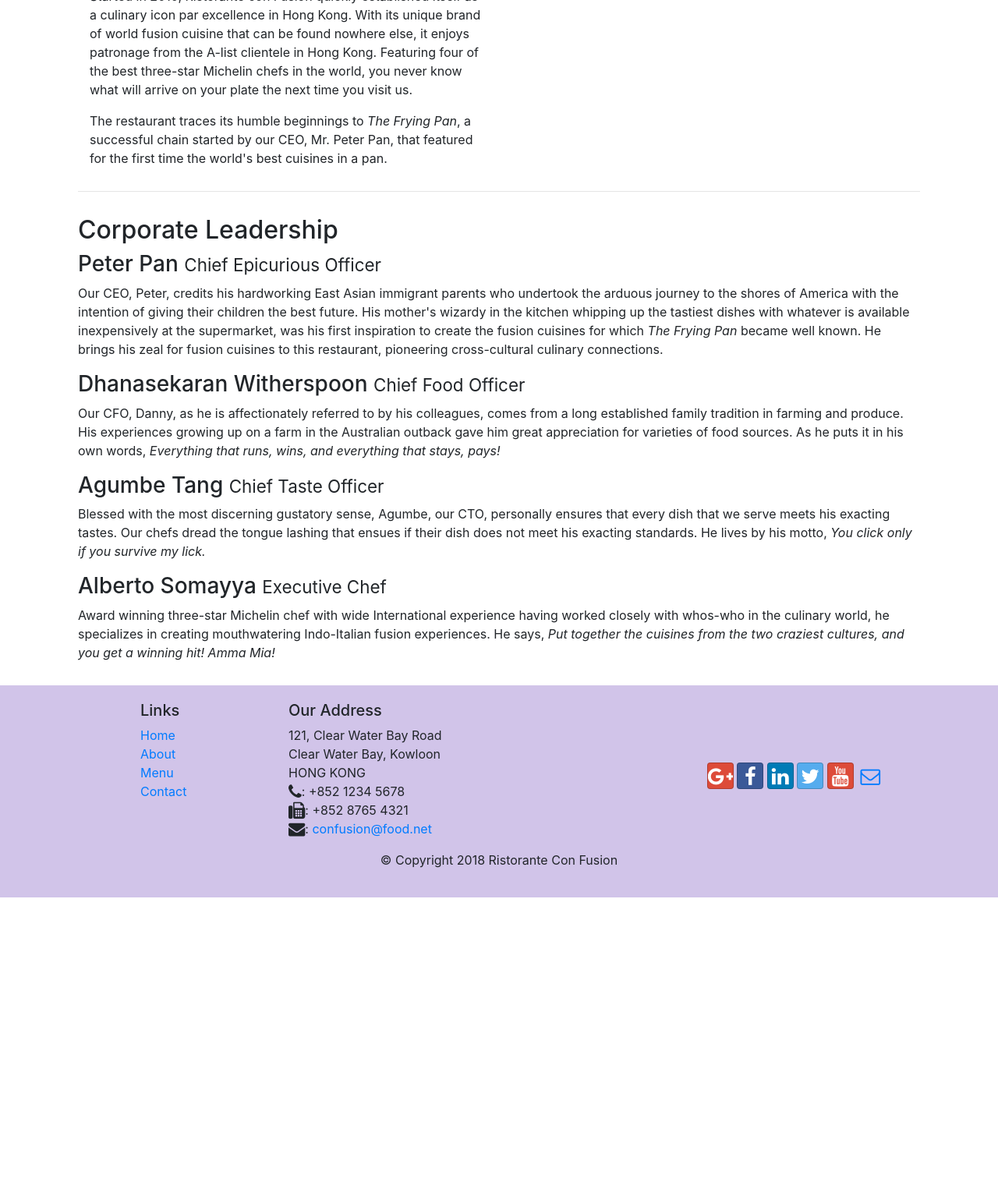
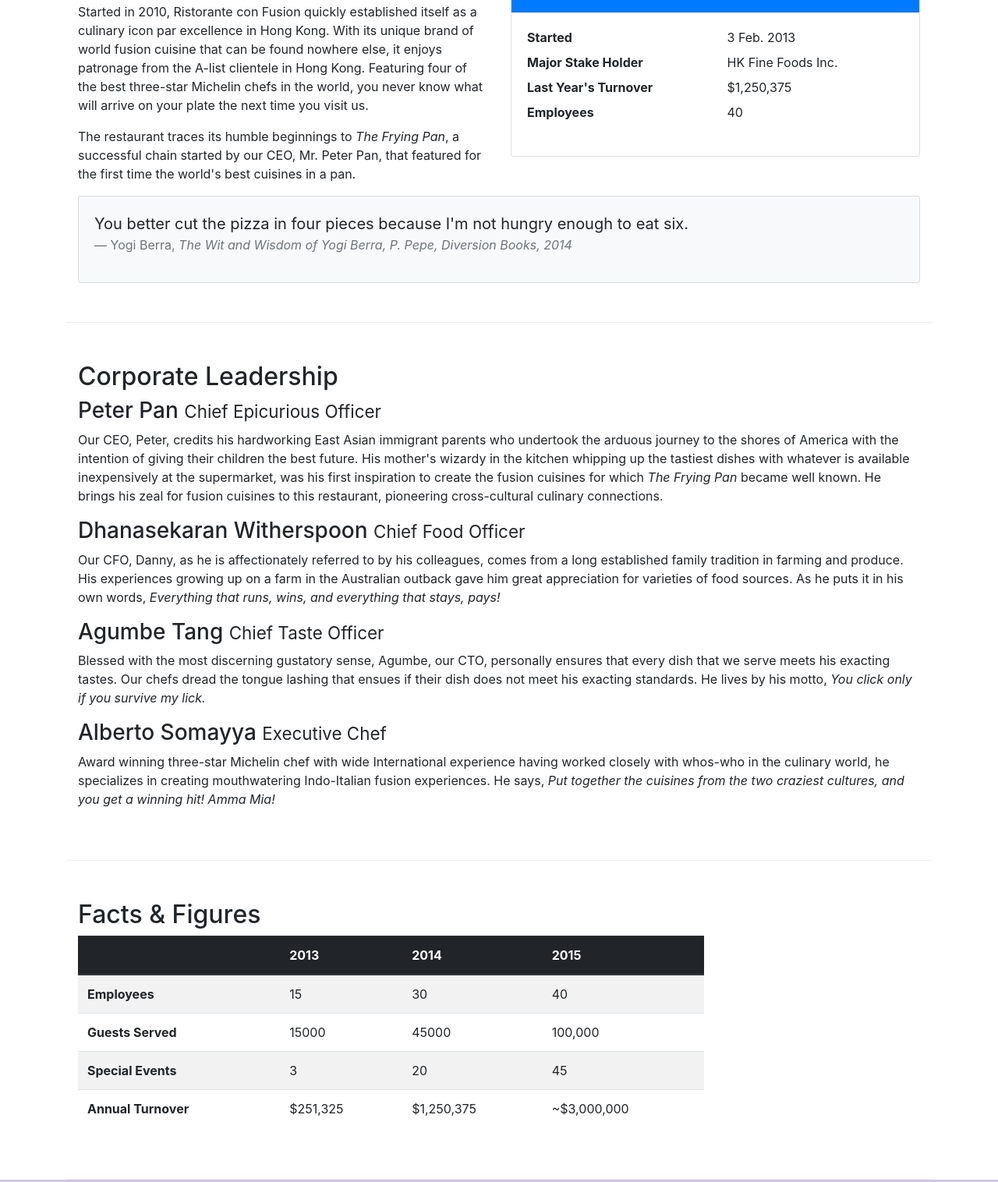
Before and after one commit to arpit081999/Confusion-Bootstrap, a website: page aboutus.html in a window 1280 px wide. Shown: the part 618-2134 px from the top of the page at 78% size. Before the commit the page ends 1769 px from the top, so only its background shows below. Drawn offline with nearby package versions, Linux system fonts and the light colour scheme.

Commit message:
Tables And Cards

```diff
--- a/aboutus.html
+++ b/aboutus.html
@@ -63,21 +63,50 @@
             </div>
         </div>
 
-        <div class="container">
-            <div class="row-header col-xl-6 ">
+        <div class="row row-content">
+            <div class="col-sm-6 ">
                 <h2>Our History</h2>
                 <p>Started in 2010, Ristorante con Fusion quickly established itself as a culinary icon par excellence in Hong Kong. With its unique brand of world fusion cuisine that can be found nowhere else, it enjoys patronage from the A-list clientele in Hong Kong.  Featuring four of the best three-star Michelin chefs in the world, you never know what will arrive on your plate the next time you visit us.</p>
                 <p>The restaurant traces its humble beginnings to <em>The Frying Pan</em>, a successful chain started by our CEO, Mr. Peter Pan, that featured for the first time the world's best cuisines in a pan.</p>
 
 			</div>
-			<hr>
-            <div>
+
+
+			  <div class="col-12 col-sm-6">
+                <div class="card">
+                    <h3 class="card-header bg-primary text-white">Facts At a Glance</h3>
+                    <div class="card-body">
+                        <dl class="row">
+                            <dt class="col-6">Started</dt>
+                            <dd class="col-6">3 Feb. 2013</dd>
+                            <dt class="col-6">Major Stake Holder</dt>
+                            <dd class="col-6">HK Fine Foods Inc.</dd>
+                            <dt class="col-6">Last Year's Turnover</dt>
+                            <dd class="col-6">$1,250,375</dd>
+                            <dt class="col-6">Employees</dt>
+                            <dd class="col-6">40</dd>
+                        </dl>
+                    </div>
+                </div>
+
+            </div>
+			 <div class="col-12">
+                <div class="card card-body bg-light">
+                    <blockquote class="blockquote">
+                        <p class="mb-0">You better cut the pizza in four pieces because
+                            I'm not hungry enough to eat six.</p>
+                        <footer class="blockquote-footer">Yogi Berra,
+                            <cite title="Source Title">The Wit and Wisdom of Yogi Berra,
+                            P. Pepe, Diversion Books, 2014</cite>
+                        </footer>
+                    </blockquote>
+                </div>
             </div>
         </div>
 
 
-        <div class="container">
-            <div class="row-header ">
+        <div class="row row-content">
+            <div class="col-12">
                 <h2>Corporate Leadership</h2>
                 <h3>Peter Pan <small>Chief Epicurious Officer</small></h3>
                 <p class=" d-none d-sm-block">Our CEO, Peter, credits his hardworking East Asian immigrant parents who undertook the arduous journey to the shores of America with the intention of giving their children the best future. His mother's wizardy in the kitchen whipping up the tastiest dishes with whatever is available inexpensively at the supermarket, was his first inspiration to create the fusion cuisines for which <em>The Frying Pan</em> became well known. He brings his zeal for fusion cuisines to this restaurant, pioneering cross-cultural culinary connections.</p>
@@ -89,7 +118,50 @@
                 <p class=" d-none d-sm-block">Award winning three-star Michelin chef with wide International experience having worked closely with whos-who in the culinary world, he specializes in creating mouthwatering Indo-Italian fusion experiences. He says, <em>Put together the cuisines from the two craziest cultures, and you get a winning hit! Amma Mia!</em></p>
             </div>
        </div>
-
+		<div class="row row-content">
+		<div class="col-12 col-sm-9">
+		<h2>Facts &amp; Figures</h2>
+		<div class="table-responsive">
+                    <table class="table table-striped">
+                        <thead class="thead-dark">
+                            <tr>
+                                <th>&nbsp;</th>
+                                <th>2013</th>
+                                <th>2014</th>
+                                <th>2015</th>
+                            </tr>
+                        </thead>
+                        <tbody>
+                            <tr>
+                                <th>Employees</th>
+                                <td>15</td>
+                                <td>30</td>
+                                <td>40</td>
+                            </tr>
+                            <tr>
+                                <th>Guests Served</th>
+                                <td>15000</td>
+                                <td>45000</td>
+                                <td>100,000</td>
+                            </tr>
+                            <tr>
+                                <th>Special Events</th>
+                                <td>3</td>
+                                <td>20</td>
+                                <td>45</td>
+                            </tr>
+                            <tr>
+                                <th>Annual Turnover</th>
+                                <td>$251,325</td>
+                                <td>$1,250,375</td>
+                                <td>~$3,000,000</td>
+                            </tr>
+                        </tbody>
+                    </table>
+                </div>
+		</div>
+		<div class="col-12 col-sm-3"></div>
+		</div>
     </div>
 
     <footer class="footer">
```
